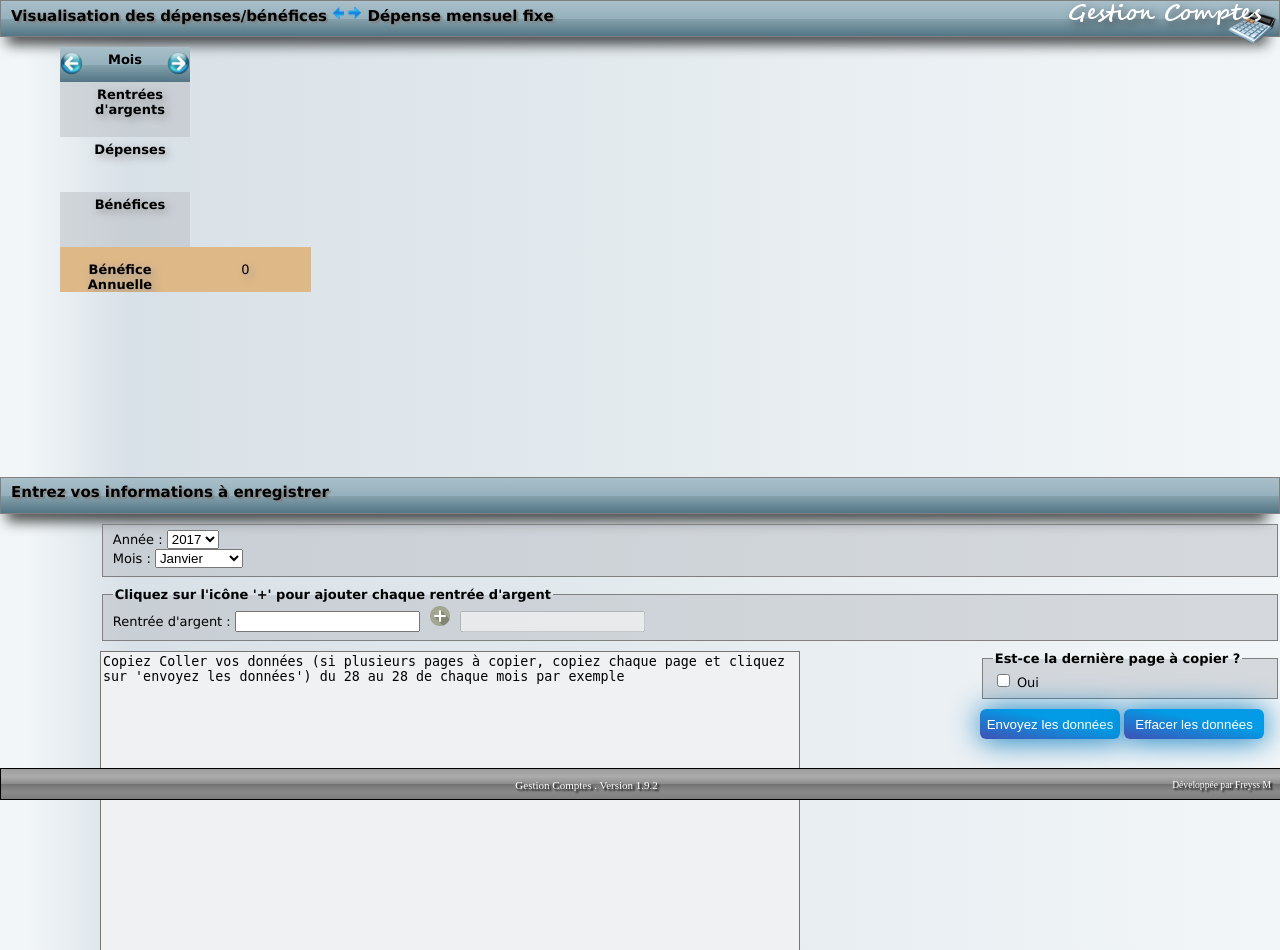
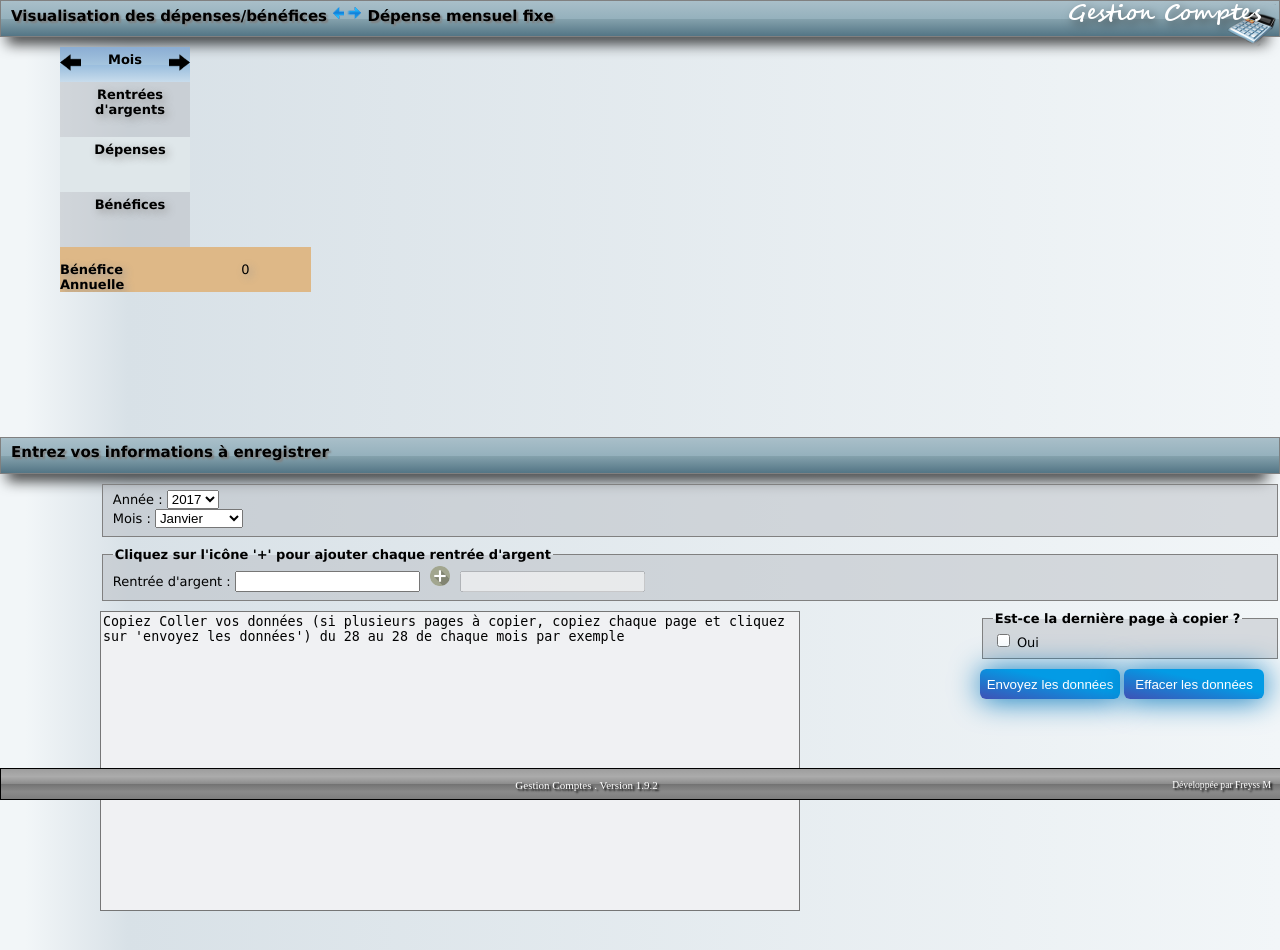
Before and after one commit to Revan027/Compte, a PHP site: page / in a window 1280 px wide. Shown: the top 950 px of the page. Run offline with PHP 8.4, Linux system fonts and the light colour scheme; the visitor is signed in with stand-in values (Sample User, id 1); data that the repository does not hold is empty.

Commit message:
Optimisation et refonte graphique du slider

```diff
--- a/feuille.css
+++ b/feuille.css
@@ -43,7 +43,7 @@ body{
 
 #centre {
     max-width:1800px;
-    min-height:410px;
+    min-height:370px;
     margin-left:30px;
     margin-bottom:20px;
     font-size:13px;
@@ -95,36 +95,6 @@ h3{
     cursor:pointer;
     opacity: 0.5;
 }
-
-
-
-
-/* ------- block fleche ------- */
-#blockFleches{
-    clear:both;
-    width:800px;
-    height:30px;
-}
-
-#fleches{
-     cursor:pointer;
-     float:left;
-}
-
-#fleches2{
-     cursor:pointer;
-     float:right;
-
-}
-
-#fleches:hover,fleches2:hover{
-    cursor:pointer;
-    opacity: 0.5;
-    filter:alpha(opacity=50);
-    -moz-opacity:0.5;
-}
-
-
 
 
 
@@ -227,65 +197,120 @@ textarea{
 
 
 
-/* ------- tableau visualisation compte------- */
-
-
+/* ------- tableau visualisation compte et fleches------- */
 #afficherTableau{
     margin-left:30px;
 }
 
-.blockBenefA{
-    background-color:burlywood;  /* Old browsers */
-     padding-top:15px;
-    width:131px; height:30px;
+#flecheGauche{
+     cursor:pointer;
+     float:left;
+}
+
+#flecheGauche:hover{
+    cursor:pointer;
+    opacity: 0.5;
+    filter:alpha(opacity=50);
+    -moz-opacity:0.5;
+}
+
+
+#flecheDroite{
+     cursor:pointer;
+     float:right;
+}
+
+#flecheDroite:hover{
+    cursor:pointer;
+    opacity: 0.5;
+    filter:alpha(opacity=50);
+    -moz-opacity:0.5;
+}
+
+
+
+
+
+
+/* ------- les blocks du slider ------- */
+.suppConteneur{
+    overflow: hidden;
+    width:724px;
     font-size:13px;
     text-shadow:3px 3px 8px rgba(150, 150, 150, 1);
     float:left;
 }
-.titreBenefA{  padding-top:15px;
-   width:120px;    float:left;height:30px;  text-shadow:3px 3px 8px rgba(150, 150, 150, 1);
-    background-color:burlywood;clear: both; overflow: hidden; font-weight: bold;
-}
-.blockMois{
-    width:1000px;
-    height:35px;
-    text-align:center;  font-weight: bold;
+
+.sousConteneur{
+     width:1800px;
 }
 
-.blockValeur1{
-    width:1000px;
-    height:50px;
+
+
+
+/* ------- fond des mois ------- */
+
+
+.titreMois{
+    width:130px;
+    height:30px;
+    padding-top:5px;
     text-align:center;
-
-}
-.blockValeur2{
-    width:1000px;
-    height:50px;
-    text-align:center;
-
+    font-weight: bold;
+    float:left;
+    background: rgb(139,173,211); /* Old browsers */
+    background: -moz-linear-gradient(top, rgba(139,173,211,1) 0%, rgba(164,196,222,1) 50%, rgba(153,189,221,1) 51%, rgba(200,220,236,1) 100%); /* FF3.6-15 */
+    background: -webkit-linear-gradient(top, rgba(139,173,211,1) 0%,rgba(164,196,222,1) 50%,rgba(153,189,221,1) 51%,rgba(200,220,236,1) 100%); /* Chrome10-25,Safari5.1-6 */
+    background: linear-gradient(to bottom, rgba(139,173,211,1) 0%,rgba(164,196,222,1) 50%,rgba(153,189,221,1) 51%,rgba(200,220,236,1) 100%); /* W3C, IE10+, FF16+, Chrome26+, Opera12+, Safari7+ */
+    filter: progid:DXImageTransform.Microsoft.gradient( startColorstr='#8badd3', endColorstr='#c8dcec',GradientType=0 ); /* IE6-9 */
 }
 
-.titreValeur1{
-    background-repeat:repeat;
-    background-image:url(images/fondFieldset.png);
+.libelleMois{
+
+    font-style: italic;
+    padding-top:5px;
+    text-align:center;
+    font-weight: bold;
+    width:120px;
+    height:30px;
+    float: left;
+    background: #b1abaf; /* Old browsers */
+    background: rgb(139,173,211); /* Old browsers */
+    background: -moz-linear-gradient(top, rgba(139,173,211,1) 0%, rgba(164,196,222,1) 50%, rgba(153,189,221,1) 51%, rgba(200,220,236,1) 100%); /* FF3.6-15 */
+    background: -webkit-linear-gradient(top, rgba(139,173,211,1) 0%,rgba(164,196,222,1) 50%,rgba(153,189,221,1) 51%,rgba(200,220,236,1) 100%); /* Chrome10-25,Safari5.1-6 */
+    background: linear-gradient(to bottom, rgba(139,173,211,1) 0%,rgba(164,196,222,1) 50%,rgba(153,189,221,1) 51%,rgba(200,220,236,1) 100%); /* W3C, IE10+, FF16+, Chrome26+, Opera12+, Safari7+ */
+    filter: progid:DXImageTransform.Microsoft.gradient( startColorstr='#8badd3', endColorstr='#c8dcec',GradientType=0 ); /* IE6-9 */
+}
+
+
+
+
+
+
+
+
+
+/* ------- fond des valeurs ------- */
+
+
+
+.titreValeur1,.titreValeur2{
     width:120px;
     padding-top:5px;
     float:left;
     padding-left:10px;
-
     height:50px;
-    clear: both; font-weight: bold; text-shadow:3px 3px 8px rgba(150, 150, 150, 1);
+    clear: both;
+    font-weight: bold;
+    text-align:center;
+    text-shadow:3px 3px 8px rgba(150, 150, 150, 1);
 
 }
-.titreValeur2{
+.titreValeur1{
+    background-repeat:repeat;
+    background-image:url(images/fondFieldset.png);
+}
 
-    width:120px;
-    padding-top:5px;
-    float:left;
-    padding-left:10px;
-     height:50px; clear: both; font-weight: bold; text-shadow:3px 3px 8px rgba(150, 150, 150, 1);
-
-}
 .valeur1, .valeur1R{
     background-repeat:repeat;
     background-image:url(images/fondFieldset.png);
@@ -295,56 +320,17 @@ textarea{
     width:120px;
     height:40px;
     float: left;
-    border-right:1px solid gray;
-}
-
-.conteneur1{
-    overflow: hidden;
-    width:727px;
-    font-size:13px;
-    text-shadow:3px 3px 8px rgba(150, 150, 150, 1);
-    float:left; border-left:1px solid gray;
-}
-
-.titreMois{
-
-    width:130px;
-    height:30px;
-    padding-top:5px;
-    float:left;
-    background: #a9bfc9; /* Old browsers */
-    background: -moz-linear-gradient(top, #a9bfc9 0%, #95b1bd 50%, #85a2ad 51%, #537585 100%); /* FF3.6-15 */
-    background: -webkit-linear-gradient(top, #a9bfc9 0%,#95b1bd 50%,#85a2ad 51%,#537585 100%); /* Chrome10-25,Safari5.1-6 */
-    background: linear-gradient(to bottom, #a9bfc9 0%,#95b1bd 50%,#85a2ad 51%,#537585 100%); /* W3C, IE10+, FF16+, Chrome26+, Opera12+, Safari7+ */
 
 }
 
-
-
-
-
-
-.co{
-     width:1800px;
-
-}
-.libelleMois{
-
-    font-style: italic;
-    padding-top:5px;
-    text-align:center;
-    font-weight: bold;
-    width:120px;
-    height:30px;
-    float: left;
-    border-left:1px solid gray;
- background: #a9bfc9; /* Old browsers */
-    background: -moz-linear-gradient(top, #a9bfc9 0%, #95b1bd 50%, #85a2ad 51%, #537585 100%); /* FF3.6-15 */
-    background: -webkit-linear-gradient(top, #a9bfc9 0%,#95b1bd 50%,#85a2ad 51%,#537585 100%); /* Chrome10-25,Safari5.1-6 */
-    background: linear-gradient(to bottom, #a9bfc9 0%,#95b1bd 50%,#85a2ad 51%,#537585 100%); /* W3C, IE10+, FF16+, Chrome26+, Opera12+, Safari7+ */
-
+.valeur1R{
+   color:red;
 }
 
+.titreValeur2{
+    background-color:#dfe7ea;
+    background-repeat:repeat;
+}
 
 .valeur2{
     background-color:#dfe7ea;
--- a/templates/annee.php
+++ b/templates/annee.php
@@ -8,6 +8,6 @@
                 <?php } ?>
             </tr>
         </table>
-    </fieldset><br/>
+    </fieldset>
 
 <?php } ?>
--- a/templates/tableau.php
+++ b/templates/tableau.php
@@ -1,12 +1,11 @@
 
+<div class='titreMois'>Mois
+    <img id="flecheGauche" onclick='slideAv();' src='./images/fleche.png'/>
+    <img id="flecheDroite" onclick='slideAr(<?= $taille ?>);' src='./images/fleche2.png'/>
+</div>
 
-<div class="blockMois">
-    <div class='titreMois'>Mois
-        <img id="fleches" onclick='slideAv();' src='./images/fleche.png'/>
-        <img id="fleches2" onclick='slideAr(<?= $taille ?>);' src='./images/fleche2.png'/>
-    </div>
-    <div class='conteneur1'>
-        <div class='co'>
+<div class='suppConteneur'>
+    <div class='sousConteneur'>
         <?php for ($i = 0; $i < $taille; $i++) { ?>
              <div class='libelleMois' id='lib0<?= $i+1 ?>'>
                 <?= $arrAll[$i]["mois"] ?>
@@ -15,34 +14,30 @@
         <?php } ?>
     </div>
 </div>
-</div>
 
-<div class="blockValeur1">
+
 <div class='titreValeur1'>Rentrées d'argents</div>
-    <div class='conteneur1'>
-         <div class='co'>
+<div class='suppConteneur'>
+     <div class='sousConteneur'>
         <?php for ($i = 0; $i < $taille; $i++) { ?>
             <div class='valeur1' id='lib1<?= $i+1 ?>' ><?= $arrAll[$i]['salaire'] ?></div>
         <?php } ?>
      </div>
 </div>
-</div>
 
-<div class="blockValeur2">
 <div class='titreValeur2'>Dépenses</div>
-    <div class='conteneur1'>
-        <div class='co'>
+<div class='suppConteneur'>
+    <div class='sousConteneur'>
         <?php for ($i = 0; $i < $taille; $i++) { ?>
             <div class='valeur2' id='lib2<?= $i+1 ?>' ><?= $arrAll[$i]['depense'] ?></div>
         <?php } ?>
     </div>
 </div>
-</div>
 
-<div class="blockValeur1">
+
 <div class='titreValeur1'>Bénéfices</div>
-        <div class='conteneur1'>
-            <div class='co'>
+<div class='suppConteneur'>
+    <div class='sousConteneur'>
         <?php for ($i = 0; $i < $taille; $i++) {
             if($arrAll[$i]['benefice']<=0){ ?>
                 <div  class='valeur1R' id='lib3<?= $i+1 ?>'><?= $arrAll[$i]['benefice'] ?></div>
@@ -53,7 +48,7 @@
         <?php } ?>
      </div>
 </div>
- </div>
+
 
  <?php
 
@@ -66,11 +61,7 @@
   /*<div  style=" width:<?= $tailleBenefB ?>px"> <center><?= $benefAnnu ?></center>    </div> */
  ?>
 
-<div class="blockValeur1">
 <div class='titreBenefA'>Bénéfice Annuelle </div>
 <div class='blockBenefA'>
-
     <center><?= $benefAnnu ?></center>
-
-
-        </div> </div>
+</div>
```
Also changed, not shown: other parts of feuille.css (+23 -9 lines), images/fleche.png, images/fleche2.png. Lines whose indentation alone changed are shown as unchanged.
